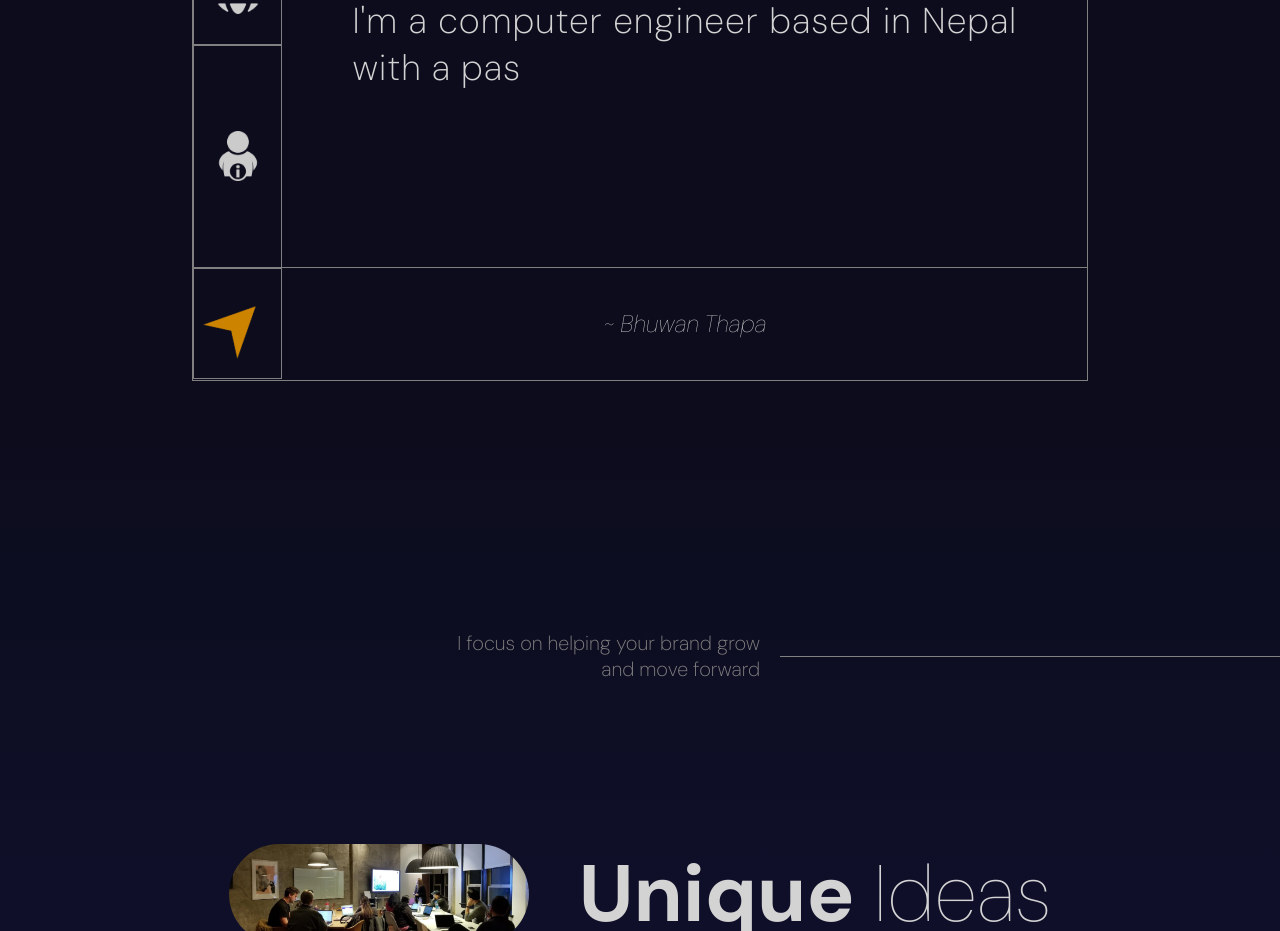
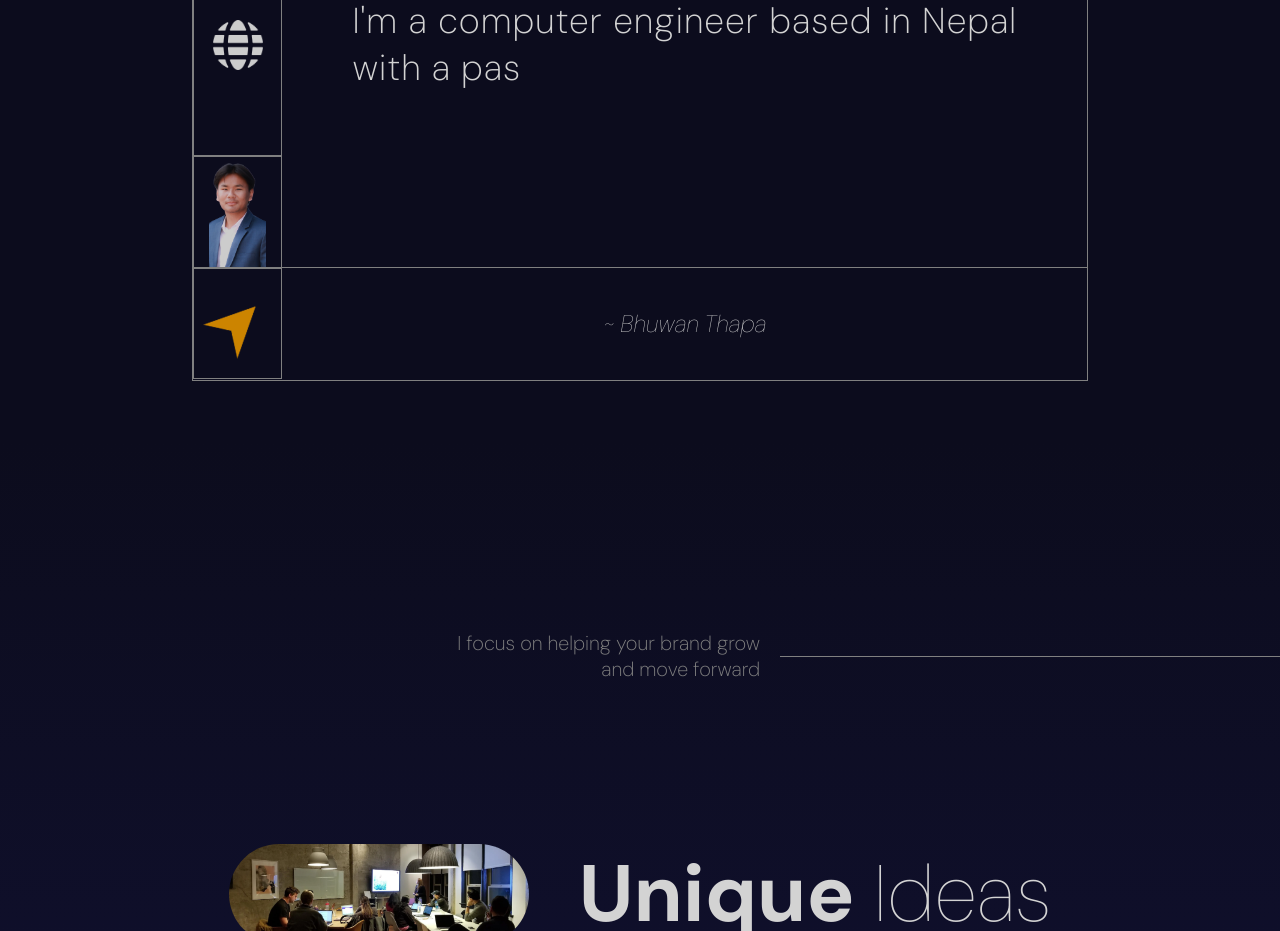
Before and after one commit to B1Th/Bhuwan-Portfolio, a React (Vite) app: page / in a window 1280 px wide. Shown: the part 2760-3691 px from the top of the page. Built offline with nearby package versions, Linux system fonts and the light colour scheme.

Commit message:
changed profile image position

```diff
--- a/src/components/about/About.jsx
+++ b/src/components/about/About.jsx
@@ -94,7 +94,7 @@ const About = () => {
                 <img src="/internet.png" alt="" />
               </div>
               <div className="item">
-                <img src="/about.png" alt="" />
+                <img src="/profile.png" alt="" />
               </div>
               <div className="item">
                 <img src="/arrow.png" alt="" />
--- a/src/components/about/about.scss
+++ b/src/components/about/about.scss
@@ -67,9 +67,17 @@ main {
           justify-content: center;
           align-items: center;
           flex-direction: column;
+          .item:nth-child(2) {
+            height: 40%;
+          }
 
           .item:nth-child(3) {
-            height: 40%;
+            img {
+              height: 100%;
+              width: 100%;
+              object-fit: cover;
+              object-position: center;
+            }
           }
 
           .item:nth-child(4) {
```
Also changed, not shown: public/profile.png.
